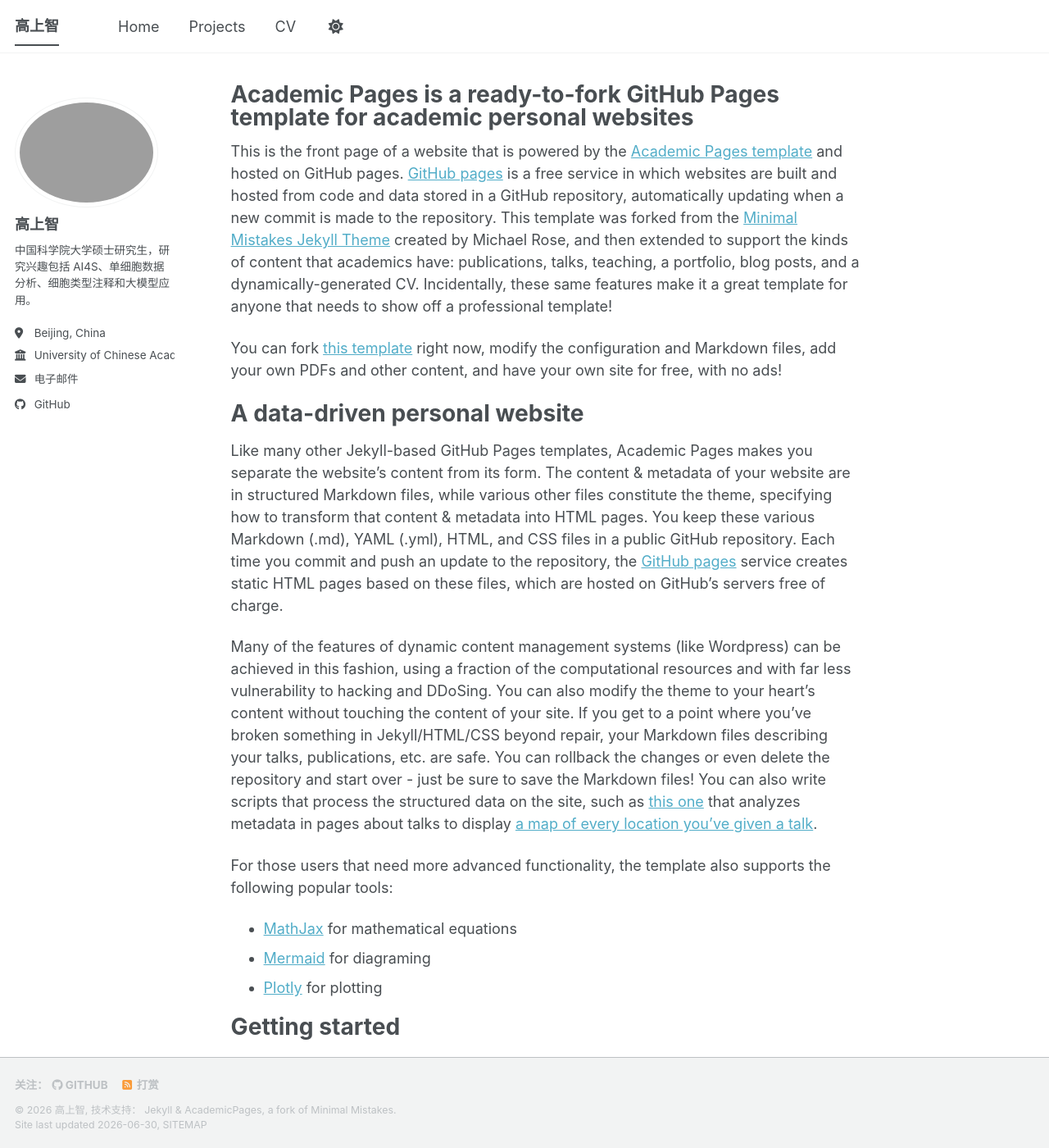
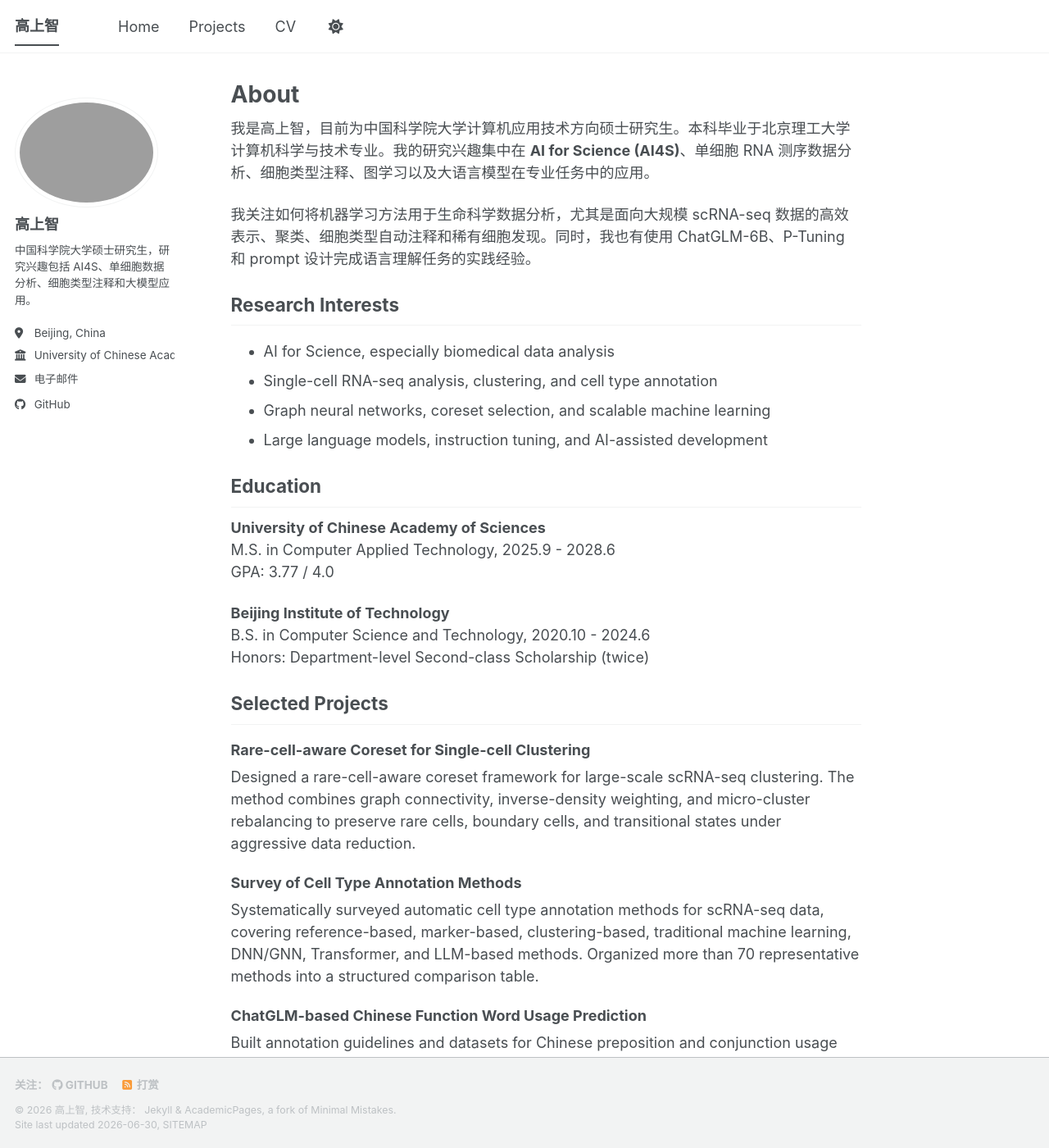
Before and after one commit to BITgaosz/BITgaosz.github.io, a Jekyll site: the page built from _pages/about.md, in a window 1280 px wide and 1400 px high. Shown: the whole window at 82% size. Built offline with Jekyll 4.4.1, drawn with Linux system fonts in a browser that asks for light colours; a style sheet for code colours, icons or effects is not loaded; some of the changed text lies outside the part shown.

Commit message:
Revise About page content and title
Updated the 'About' page with personal information and research interests.

```diff
--- a/_pages/about.md
+++ b/_pages/about.md
@@ -1,56 +1,48 @@
 ---
 permalink: /
-title: "Academic Pages is a ready-to-fork GitHub Pages template for academic personal websites"
+title: "About"
 author_profile: true
 redirect_from:
   - /about/
   - /about.html
 ---
 
-This is the front page of a website that is powered by the [Academic Pages template](https://github.com/academicpages/academicpages.github.io) and hosted on GitHub pages. [GitHub pages](https://pages.github.com) is a free service in which websites are built and hosted from code and data stored in a GitHub repository, automatically updating when a new commit is made to the repository. This template was forked from the [Minimal Mistakes Jekyll Theme](https://mmistakes.github.io/minimal-mistakes/) created by Michael Rose, and then extended to support the kinds of content that academics have: publications, talks, teaching, a portfolio, blog posts, and a dynamically-generated CV. Incidentally, these same features make it a great template for anyone that needs to show off a professional template!
+我是高上智，目前为中国科学院大学计算机应用技术方向硕士研究生。本科毕业于北京理工大学计算机科学与技术专业。我的研究兴趣集中在 **AI for Science (AI4S)**、单细胞 RNA 测序数据分析、细胞类型注释、图学习以及大语言模型在专业任务中的应用。
 
- You can fork [this template](https://github.com/academicpages/academicpages.github.io) right now, modify the configuration and Markdown files, add your own PDFs and other content, and have your own site for free, with no ads!
+我关注如何将机器学习方法用于生命科学数据分析，尤其是面向大规模 scRNA-seq 数据的高效表示、聚类、细胞类型自动注释和稀有细胞发现。同时，我也有使用 ChatGLM-6B、P-Tuning 和 prompt 设计完成语言理解任务的实践经验。
 
-A data-driven personal website
-======
-Like many other Jekyll-based GitHub Pages templates, Academic Pages makes you separate the website's content from its form. The content & metadata of your website are in structured Markdown files, while various other files constitute the theme, specifying how to transform that content & metadata into HTML pages. You keep these various Markdown (.md), YAML (.yml), HTML, and CSS files in a public GitHub repository. Each time you commit and push an update to the repository, the [GitHub pages](https://pages.github.com/) service creates static HTML pages based on these files, which are hosted on GitHub's servers free of charge.
+## Research Interests
 
-Many of the features of dynamic content management systems (like Wordpress) can be achieved in this fashion, using a fraction of the computational resources and with far less vulnerability to hacking and DDoSing. You can also modify the theme to your heart's content without touching the content of your site. If you get to a point where you've broken something in Jekyll/HTML/CSS beyond repair, your Markdown files describing your talks, publications, etc. are safe. You can rollback the changes or even delete the repository and start over - just be sure to save the Markdown files! You can also write scripts that process the structured data on the site, such as [this one](https://github.com/academicpages/academicpages.github.io/blob/master/talkmap.ipynb) that analyzes metadata in pages about talks to display [a map of every location you've given a talk](https://academicpages.github.io/talkmap.html).
+- AI for Science, especially biomedical data analysis
+- Single-cell RNA-seq analysis, clustering, and cell type annotation
+- Graph neural networks, coreset selection, and scalable machine learning
+- Large language models, instruction tuning, and AI-assisted development
 
-For those users that need more advanced functionality, the template also supports the following popular tools:
-- [MathJax](https://www.mathjax.org/) for mathematical equations
-- [Mermaid](https://mermaid.js.org/) for diagraming
-- [Plotly](https://plotly.com/javascript/) for plotting
+## Education
 
-Getting started
-======
-1. Register a GitHub account if you don't have one and confirm your e-mail (required!)
-1. Fork [this template](https://github.com/academicpages/academicpages.github.io) by clicking the "Use this template" button in the top right.
-1. Go to the repository's settings (rightmost item in the tabs that start with "Code", should be below "Unwatch"). Rename the repository "[your GitHub username].github.io", which will also be your website's URL.
-1. Set site-wide configuration and create content & metadata (see below -- also see [this set of diffs](https://archive.is/3TPas) showing what files were changed to set up [an example site](https://getorg-testacct.github.io) for a user with the username "getorg-testacct")
-1. Upload any files (like PDFs, .zip files, etc.) to the files/ directory. They will appear at https://[your GitHub username].github.io/files/example.pdf.
-1. Check status by going to the repository settings, in the "GitHub pages" section
+**University of Chinese Academy of Sciences**
+M.S. in Computer Applied Technology, 2025.9 - 2028.6
+GPA: 3.77 / 4.0
 
-Site-wide configuration
-------
-The main configuration file for the site is in the base directory in [_config.yml](https://github.com/academicpages/academicpages.github.io/blob/master/_config.yml), which defines the content in the sidebars and other site-wide features. You will need to replace the default variables with ones about yourself and your site's github repository. The configuration file for the top menu is in [_data/navigation.yml](https://github.com/academicpages/academicpages.github.io/blob/master/_data/navigation.yml). For example, if you don't have a portfolio or blog posts, you can remove those items from that navigation.yml file to remove them from the header.
+**Beijing Institute of Technology**
+B.S. in Computer Science and Technology, 2020.10 - 2024.6
+Honors: Department-level Second-class Scholarship (twice)
 
-Create content & metadata
-------
-For site content, there is one Markdown file for each type of content, which are stored in directories like _publications, _talks, _posts, _teaching, or _pages. For example, each talk is a Markdown file in the [_talks directory](https://github.com/academicpages/academicpages.github.io/tree/master/_talks). At the top of each Markdown file is structured data in YAML about the talk, which the theme will parse to do lots of cool stuff. The same structured data about a talk is used to generate the list of talks on the [Talks page](https://academicpages.github.io/talks), each [individual page](https://academicpages.github.io/talks/2012-03-01-talk-1) for specific talks, the talks section for the [CV page](https://academicpages.github.io/cv), and the [map of places you've given a talk](https://academicpages.github.io/talkmap.html) (if you run this [python file](https://github.com/academicpages/academicpages.github.io/blob/master/talkmap.py) or [Jupyter notebook](https://github.com/academicpages/academicpages.github.io/blob/master/talkmap.ipynb), which creates the HTML for the map based on the contents of the _talks directory).
+## Selected Projects
 
-**Markdown generator**
+### Rare-cell-aware Coreset for Single-cell Clustering
 
-The repository includes [a set of Jupyter notebooks](https://github.com/academicpages/academicpages.github.io/tree/master/markdown_generator
-) that converts a CSV containing structured data about talks or presentations into individual Markdown files that will be properly formatted for the Academic Pages template. The sample CSVs in that directory are the ones I used to create my own personal website at stuartgeiger.com. My usual workflow is that I keep a spreadsheet of my publications and talks, then run the code in these notebooks to generate the Markdown files, then commit and push them to the GitHub repository.
+Designed a rare-cell-aware coreset framework for large-scale scRNA-seq clustering. The method combines graph connectivity, inverse-density weighting, and micro-cluster rebalancing to preserve rare cells, boundary cells, and transitional states under aggressive data reduction.
 
-How to edit your site's GitHub repository
-------
-Many people use a git client to create files on their local computer and then push them to GitHub's servers. If you are not familiar with git, you can directly edit these configuration and Markdown files directly in the github.com interface. Navigate to a file (like [this one](https://github.com/academicpages/academicpages.github.io/blob/master/_talks/2012-03-01-talk-1.md) and click the pencil icon in the top right of the content preview (to the right of the "Raw | Blame | History" buttons). You can delete a file by clicking the trashcan icon to the right of the pencil icon. You can also create new files or upload files by navigating to a directory and clicking the "Create new file" or "Upload files" buttons.
+### Survey of Cell Type Annotation Methods
 
-Example: editing a Markdown file for a talk
-![Editing a Markdown file for a talk](/images/editing-talk.png)
+Systematically surveyed automatic cell type annotation methods for scRNA-seq data, covering reference-based, marker-based, clustering-based, traditional machine learning, DNN/GNN, Transformer, and LLM-based methods. Organized more than 70 representative methods into a structured comparison table.
 
-For more info
-------
-More info about configuring Academic Pages can be found in [the guide](https://academicpages.github.io/markdown/), the [growing wiki](https://github.com/academicpages/academicpages.github.io/wiki), and you can always [ask a question on GitHub](https://github.com/academicpages/academicpages.github.io/discussions). The [guides for the Minimal Mistakes theme](https://mmistakes.github.io/minimal-mistakes/docs/configuration/) (which this theme was forked from) might also be helpful.
+### ChatGLM-based Chinese Function Word Usage Prediction
+
+Built annotation guidelines and datasets for Chinese preposition and conjunction usage prediction, then converted the task into an instruction-tuning problem with ChatGLM-6B and P-Tuning. The model achieved 93.91% accuracy for preposition usage prediction and 94.71% for conjunction usage prediction on the test set.
+
+## Contact
+
+- Email: [gaoshangzhi25@mails.ucas.ac.cn](mailto:gaoshangzhi25@mails.ucas.ac.cn)
+- GitHub: [BITgaosz](https://github.com/BITgaosz)
```
